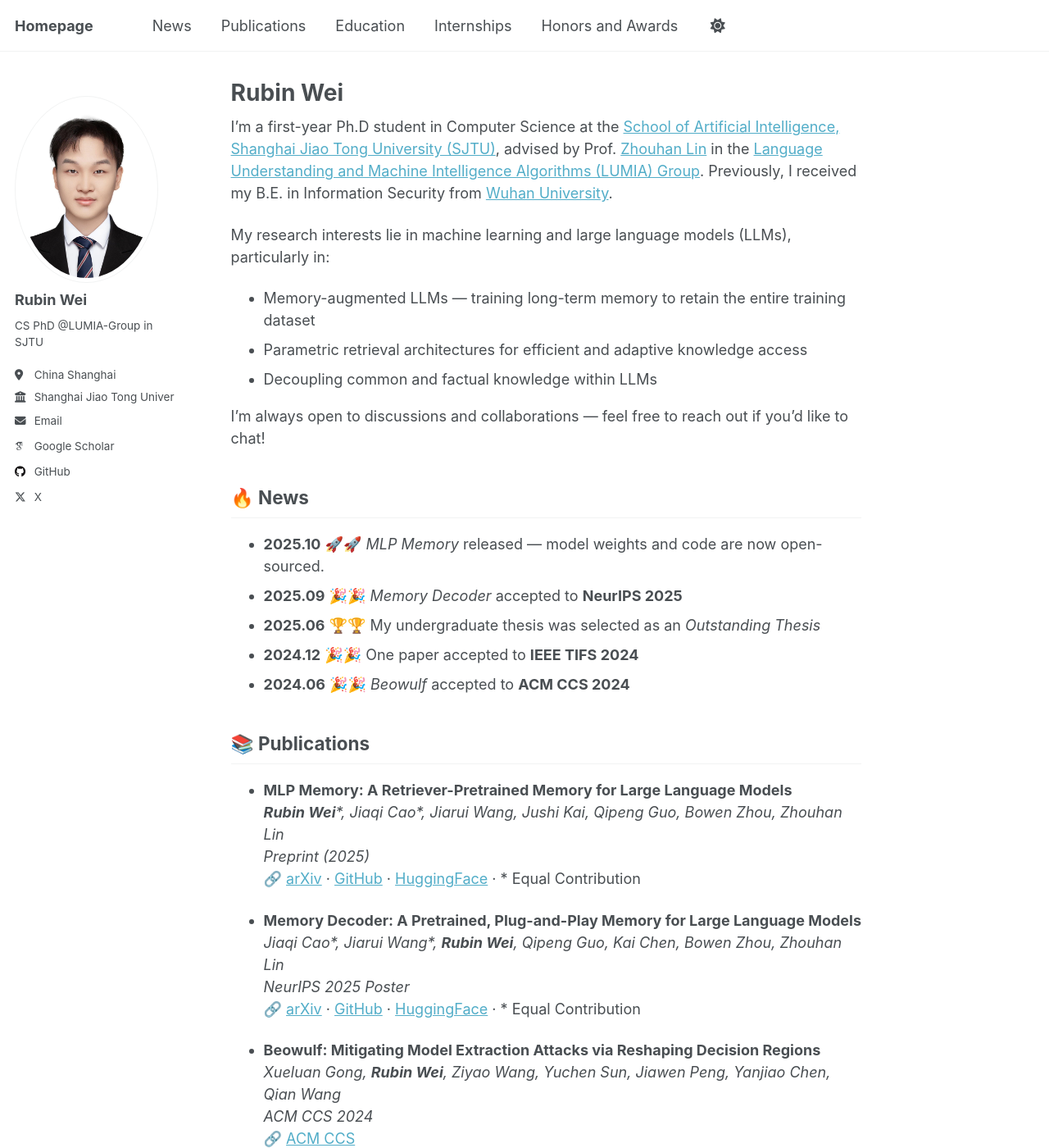
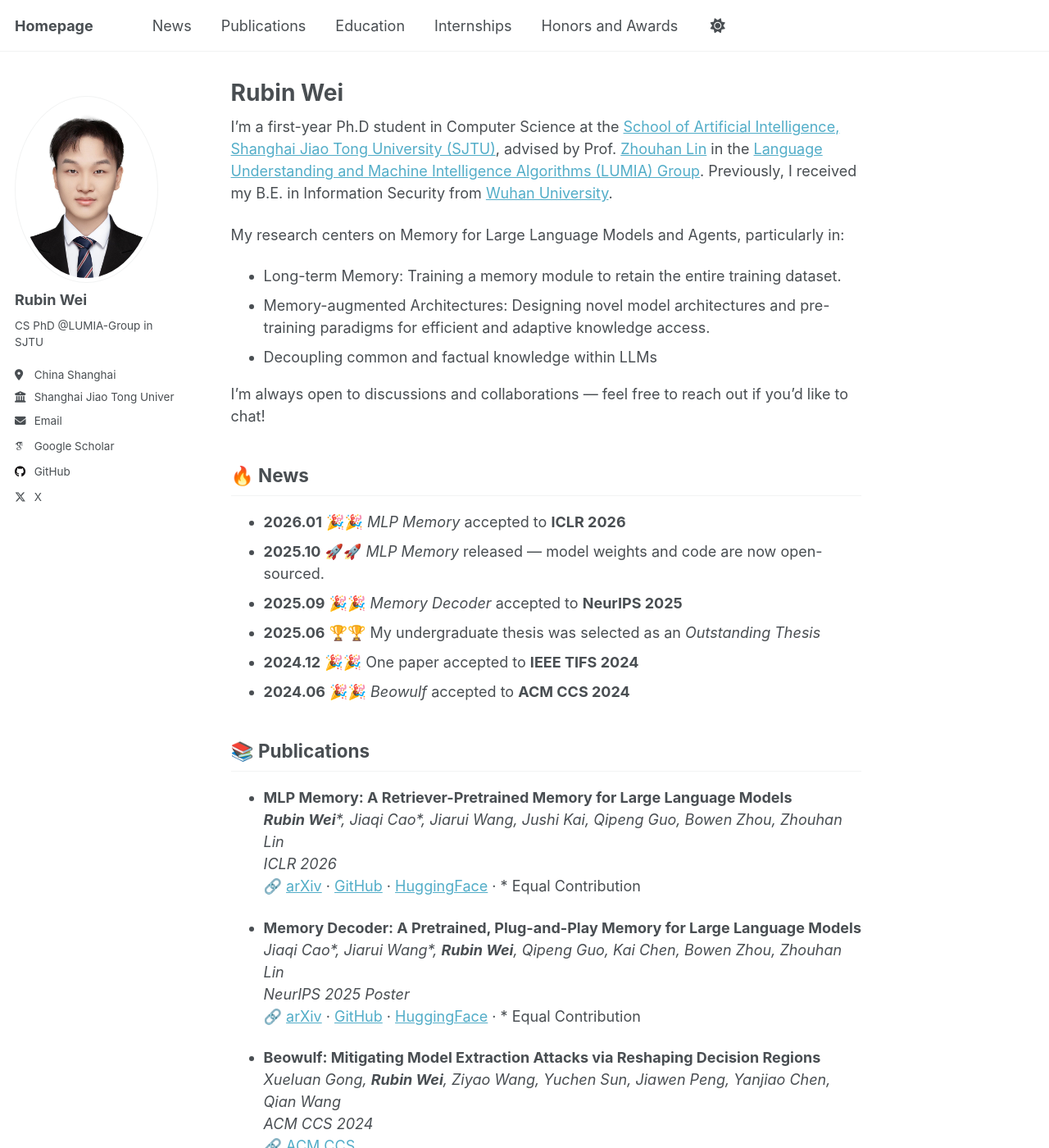
Before and after one commit to Rubin-Wei/Rubin-Wei.github.io, a Jekyll site: the page built from _pages/about.md, in a window 1280 px wide and 1400 px high. Shown: the whole window at 82% size. Built offline with Jekyll 4.4.1, drawn with Linux system fonts in a browser that asks for light colours; some web fonts are replaced.

Commit message:
update: MLP Memory accepted to ICLR 2026

```diff
--- a/_pages/about.md
+++ b/_pages/about.md
@@ -13,14 +13,15 @@ redirect_from:
 I’m a first-year Ph.D student in Computer Science at the [School of Artificial Intelligence, Shanghai Jiao Tong University (SJTU)](https://soai.sjtu.edu.cn/), advised by Prof. [Zhouhan Lin](https://hantek.github.io/) in the [Language Understanding and Machine Intelligence Algorithms (LUMIA) Group](https://lumia-group.github.io/). Previously, I received my B.E. in Information Security from [Wuhan University](https://www.whu.edu.cn/).
 
 
-My research interests lie in machine learning and large language models (LLMs), particularly in:
-- Memory-augmented LLMs — training long-term memory to retain the entire training dataset
-- Parametric retrieval architectures for efficient and adaptive knowledge access
+My research centers on Memory for Large Language Models and Agents, particularly in:
+- Long-term Memory: Training a memory module to retain the entire training dataset.
+- Memory-augmented Architectures: Designing novel model architectures and pre-training paradigms for efficient and adaptive knowledge access.
 - Decoupling common and factual knowledge within LLMs
 
 I’m always open to discussions and collaborations — feel free to reach out if you’d like to chat!
 
 ## 🔥 <a id="news"></a>News
+- **2026.01** 🎉🎉 *MLP Memory* accepted to **ICLR 2026**
 - **2025.10** 🚀🚀 *MLP Memory* released — model weights and code are now open-sourced.
 - **2025.09** 🎉🎉 *Memory Decoder* accepted to **NeurIPS 2025**
 - **2025.06** 🏆🏆 My undergraduate thesis was selected as an *Outstanding Thesis*
@@ -32,7 +33,7 @@ I’m always open to discussions and collaborations — feel free to reach out i
 
 -  **MLP Memory: A Retriever-Pretrained Memory for Large Language Models**
    ***Rubin Wei**\*, Jiaqi Cao\*, Jiarui Wang, Jushi Kai, Qipeng Guo, Bowen Zhou, Zhouhan Lin*
-   _Preprint (2025)_
+   _ICLR 2026_
    🔗 [arXiv](https://arxiv.org/abs/2508.01832) · [GitHub](https://github.com/Rubin-Wei/MLPMemory) · [HuggingFace](https://huggingface.co/collections/Rubin-Wei/mlpmemory) · \* Equal Contribution
 
 -  **Memory Decoder: A Pretrained, Plug-and-Play Memory for Large Language Models**
```
